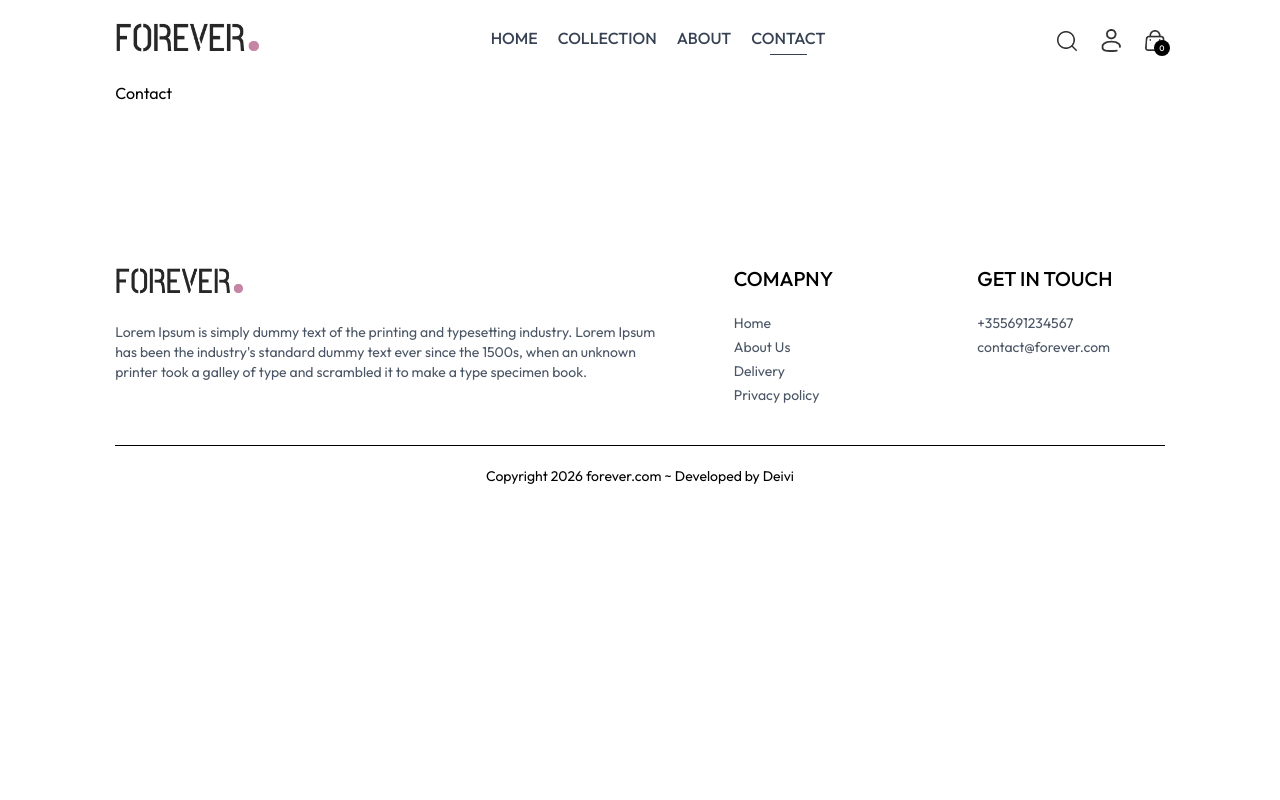
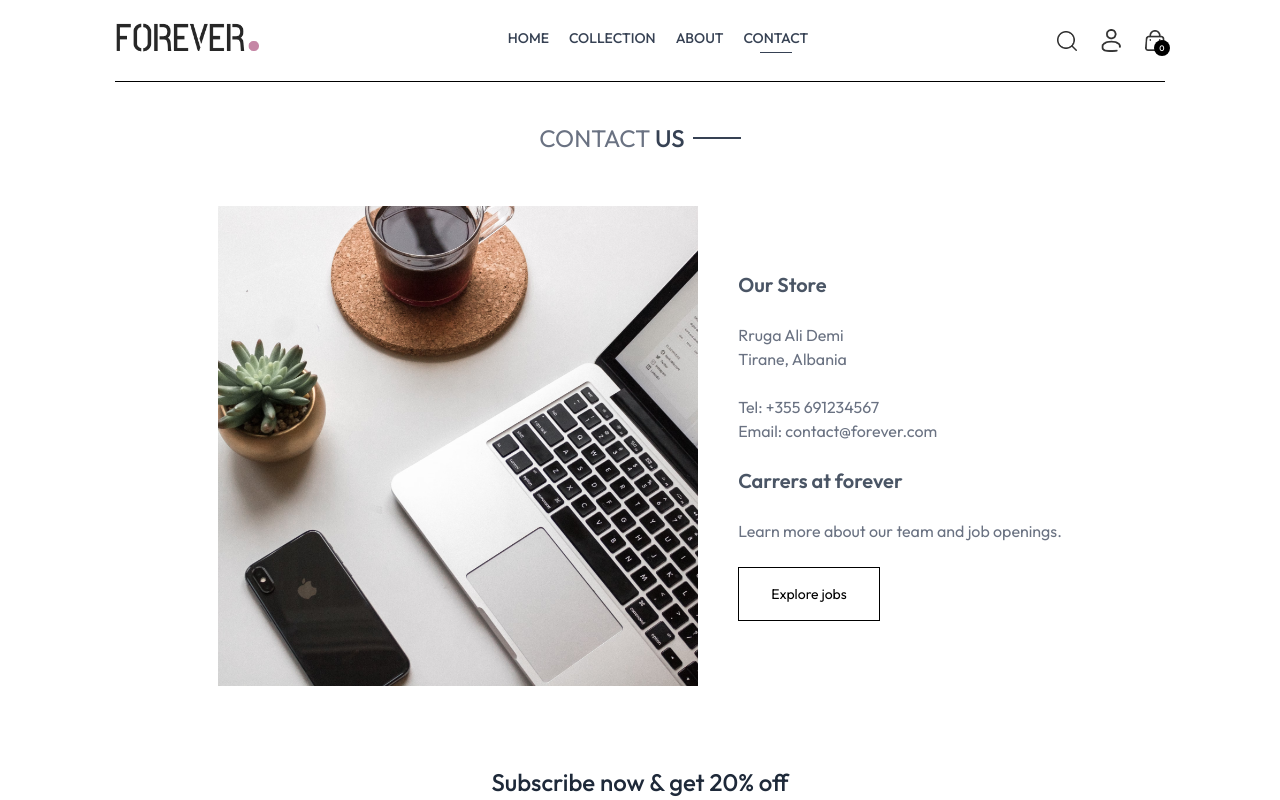
Before and after one commit to deivi313/fullstack_e-commerce_website, a React (Vite) app in the folder frontend/: page /contact in a window 1280 px wide. Shown: the top 800 px of the page. Built offline with nearby package versions, Linux system fonts and the light colour scheme.

Commit message:
frontend finnished for now, made some updates for the code to be better and created the last contact page. now the backend will start and the frontend will be updated later after the logic is in place

```diff
--- a/frontend/src/App.jsx
+++ b/frontend/src/App.jsx
@@ -9,7 +9,7 @@ import { ToastContainer, toast } from 'react-toastify';
 
 function App() {
   return (
-    <div className='px-4 sm:px-[5vm] md:px-[7vw] lg:px-[9vw]'>
+    <div className='px-4 sm:px-[5vw] md:px-[7vw] lg:px-[9vw]'>
       <ToastContainer />
       <Navbar />
       <SearchBar />
--- a/frontend/src/components/Footer.jsx
+++ b/frontend/src/components/Footer.jsx
@@ -9,11 +9,11 @@ const Footer = () => {
 
         <div >
           <img src={assets.logo} className='mb-5 w-32' alt="logo" />
-          <p className='w-full md:2/3 text-gray-600'>Lorem Ipsum is simply dummy text of the printing and typesetting industry. Lorem Ipsum has been the industry's standard dummy text ever since the 1500s, when an unknown printer took a galley of type and scrambled it to make a type specimen book.</p>
+          <p className='w-full md:w-2/3 text-gray-600'>Lorem Ipsum is simply dummy text of the printing and typesetting industry. Lorem Ipsum has been the industry's standard dummy text ever since the 1500s, when an unknown printer took a galley of type and scrambled it to make a type specimen book.</p>
         </div>
 
         <div>
-          <p className='text-xl font-medium mb-5'>COMAPNY</p>
+          <p className='text-xl font-medium mb-5'>COMPANY</p>
           <ul className='flex flex-col gap-1 text-gray-600'>
             <li>Home</li>
             <li>About Us</li>
--- a/frontend/src/components/Hero.jsx
+++ b/frontend/src/components/Hero.jsx
@@ -15,7 +15,7 @@ const Hero = () => {
             <p className='font-medium text-sm md:text-base'>OUR BESTSELLERS</p>
           </div>
 
-          <h1 className='text-3xl sm:py-3 lg:text:5xl leading-relaxed prata-regular'>Latest Arrivals</h1>
+          <h1 className='text-3xl sm:py-3 lg:text-5xl leading-relaxed prata-regular'>Latest Arrivals</h1>
 
           <div className='flex items-center gap-2'>
             <Link to='/collection' className='font-semibold text-sm md:text-base'>SHOP NOW</Link>
--- a/frontend/src/components/Navbar.jsx
+++ b/frontend/src/components/Navbar.jsx
@@ -1,13 +1,24 @@
 import React, { useContext, useState } from 'react'
 import { assets } from '../assets/frontend_assets/assets'
-import { NavLink, Link } from 'react-router-dom'
+import { NavLink, Link, useLocation } from 'react-router-dom'
 import { ShopContext } from '../context/ShopContext'
 
 const Navbar = () => {
 
   const [visible, setVisible] = useState(false)
 
-  const { setShowSearch, getCartCount } = useContext(ShopContext)
+  const { setShowSearch, getCartCount, navigate } = useContext(ShopContext)
+
+  const location = useLocation()
+
+  const handleSearchClick = () => {
+    if (location.pathname.includes('collection')) {
+      setShowSearch(prev => !prev)
+    } else {
+      setShowSearch(true)
+      navigate('/collection')
+    }
+  }
 
   return (
     <div className='flex items-center justify-between py-5 font-medium'>
@@ -16,7 +27,7 @@ const Navbar = () => {
         <img src={assets.logo} className='w-36' alt="logo" />
       </Link>
 
-      <ul className='hidden sm:flex gap-5 text:sm text-gray-700'>
+      <ul className='hidden sm:flex gap-5 text-sm text-gray-700'>
 
         <NavLink to='/' className="flex flex-col items-center gap-1">
           <p>HOME</p>
@@ -42,16 +53,16 @@ const Navbar = () => {
 
       <div className='flex items-center gap-6'>
 
-        <img onClick={() => setShowSearch(prev => !prev)} src={assets.search_icon} className='w-5 cursor-pointer' alt="search_icon" />
+        <img onClick={handleSearchClick} src={assets.search_icon} className='w-5 cursor-pointer' alt="search_icon" />
 
         <div className='group relative'>
           <Link to={'/login'}>
             <img src={assets.profile_icon} className='w-5 cursor-pointer' alt="profile_icon" />
           </Link>
           <div className='group-hover:block hidden absolute dropdown-menu right-0 pt-4'>
-            <div className='flex flex-col gap-2 w-36 py-3 px-5 bg-slate-100 tet-gray-500 rounded'>
+            <div className='flex flex-col gap-2 w-36 py-3 px-5 bg-slate-100 text-gray-500 rounded'>
               <p className='cursor-pointer hover:text-black'>My Profile</p>
-              <p className='cursor-pointer hover:text-black'>Orders</p>
+              <p onClick={() => navigate('/orders')} className='cursor-pointer hover:text-black'>Orders</p>
               <p className='cursor-pointer hover:text-black'>Logout</p>
             </div>
           </div>
@@ -69,7 +80,7 @@ const Navbar = () => {
 
         <div className='flex flex-col text-gray-600'>
           <div onClick={() => setVisible(false)} className='flex items-center gap-4 p-3 cursor-pointer'>
-            <img className='h4 rotate-180' src={assets.dropdown_icon} alt="" />
+            <img className='h-4 rotate-180' src={assets.dropdown_icon} alt="" />
             <p>Back</p>
           </div>
           <NavLink onClick={() => setVisible(false)} className='py-2 pl-6 border-b' to='/'>HOME</NavLink>
--- a/frontend/src/components/NewsletterBox.jsx
+++ b/frontend/src/components/NewsletterBox.jsx
@@ -13,7 +13,7 @@ const NewsletterBox = () => {
       </p>
 
       <form onSubmit={onSubmitHandler} className='w-full sm:w-1/2 flex items-center gap-3 mx-auto my-6 border pl-3'>
-        <input className='w-full sm:flex-1 outline-none' type="email" placeholder='Enter your emial' required />
+        <input className='w-full sm:flex-1 outline-none' type="email" placeholder='Enter your email' required />
         <button type='submit' className='bg-black text-white text-xs px-10 py-4 cursor-pointer'>SUBSCRIBE</button>
       </form>
 
--- a/frontend/src/pages/Collection.jsx
+++ b/frontend/src/pages/Collection.jsx
@@ -46,36 +46,25 @@ const Collection = () => {
       productsCopy = productsCopy.filter(item => subCategory.includes(item.subCategory))
     }
 
-    setFilterProducts(productsCopy)
-  }
-
-  const sortProduct = () => {
-
-    let filterProductsCopy = filterProducts.slice()
-
     switch (sortType) {
       case 'low-high':
-        setFilterProducts(filterProductsCopy.sort((a, b) => (a.price - b.price)))
+        productsCopy.sort((a, b) => a.price - b.price)
         break;
 
       case 'high-low':
-        setFilterProducts(filterProductsCopy.sort((a, b) => (b.price - a.price)))
+        productsCopy.sort((a, b) => b.price - a.price)
         break;
 
       default:
-        applyFilter();
         break;
     }
+
+    setFilterProducts(productsCopy)
   }
 
   useEffect(() => {
     applyFilter()
-  }, [category, subCategory, search, showSearch])
-
-
-  useEffect(() => {
-    sortProduct()
-  }, [sortType])
+  }, [category, subCategory, search, showSearch, sortType])
 
 
   return (
@@ -125,7 +114,7 @@ const Collection = () => {
           <Title text1={'ALL '} text2={'COLLECTIONS'} />
           {/* sorting products */}
           <select onChange={(e) => setSortType(e.target.value)} className='border-2 border-gray-300 text-sm px-2'>
-            <option value="relevent">Sort by: Relevant</option>
+            <option value="relevant">Sort by: Relevant</option>
             <option value="low-high">Sort by: Low to high</option>
             <option value="high-low">Sort by: High to low</option>
           </select>
--- a/frontend/src/pages/Contact.jsx
+++ b/frontend/src/pages/Contact.jsx
@@ -1,8 +1,33 @@
 import React from 'react'
+import Title from '../components/Title'
+import { assets } from '../assets/frontend_assets/assets'
+import NewsletterBox from '../components/NewsletterBox'
 
 const Contact = () => {
   return (
-    <div>Contact</div>
+
+    <div>
+
+      <div className='text-center text-2xl pt-10 border-t'>
+        <Title text1={'CONTACT '} text2={'US'} />
+      </div>
+
+      <div className='my-10 flex flex-col justify-center md:flex-row gap-10 mb-20'>
+        <img className='w-full md:max-w-120' src={assets.contact_img} alt="contact_image" />
+        <div className='flex flex-col justify-center items-start gap-6'>
+          <p className='font-semibold text-xl text-gray-600'>Our Store</p>
+          <p className='text-gray-500'>Rruga Ali Demi <br /> Tirane, Albania</p>
+          <p className='text-gray-500'>Tel: +355 691234567 <br /> Email: contact@forever.com </p>
+          <p className='font-semibold text-xl text-gray-600'>Carrers at forever</p>
+          <p className='text-gray-500'>Learn more about our team and job openings.</p>
+          <button className='border border-black px-8 py-4 text-sm hover:bg-black hover:text-white transition-all duration-500'>Explore jobs</button>
+        </div>
+      </div>
+
+      <NewsletterBox />
+
+    </div>
+
   )
 }
 
--- a/frontend/src/pages/Login.jsx
+++ b/frontend/src/pages/Login.jsx
@@ -45,7 +45,7 @@ const Login = () => {
         }
       </div>
 
-      <button className='bg-black text-white font-light px-8 py-2 mt-4'>
+      <button className='bg-black text-white font-light px-8 py-2 mt-4 cursor-pointer'>
         {currentState === 'Login' ? 'Sign in' : 'Sign up'}
       </button>
 
```
Also changed, not shown: frontend/src/pages/Product.jsx (+7 -7 lines).
